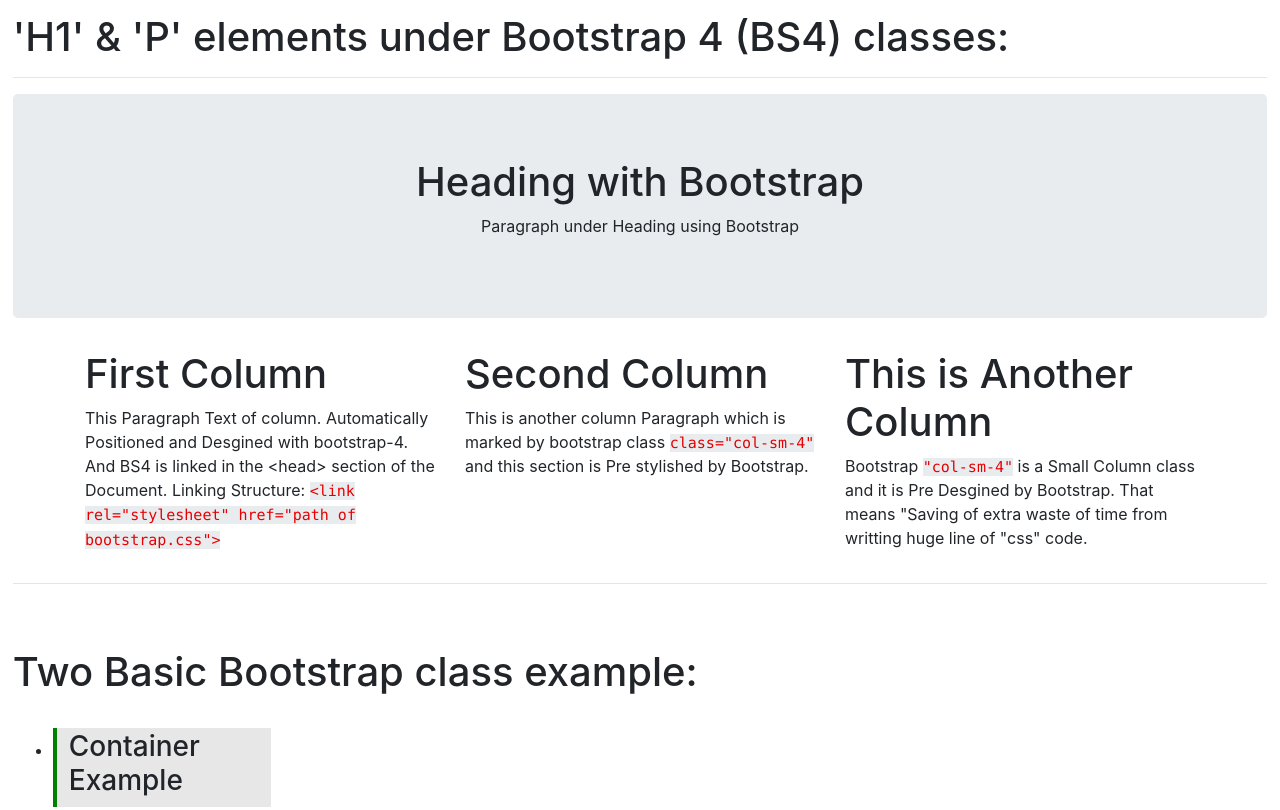
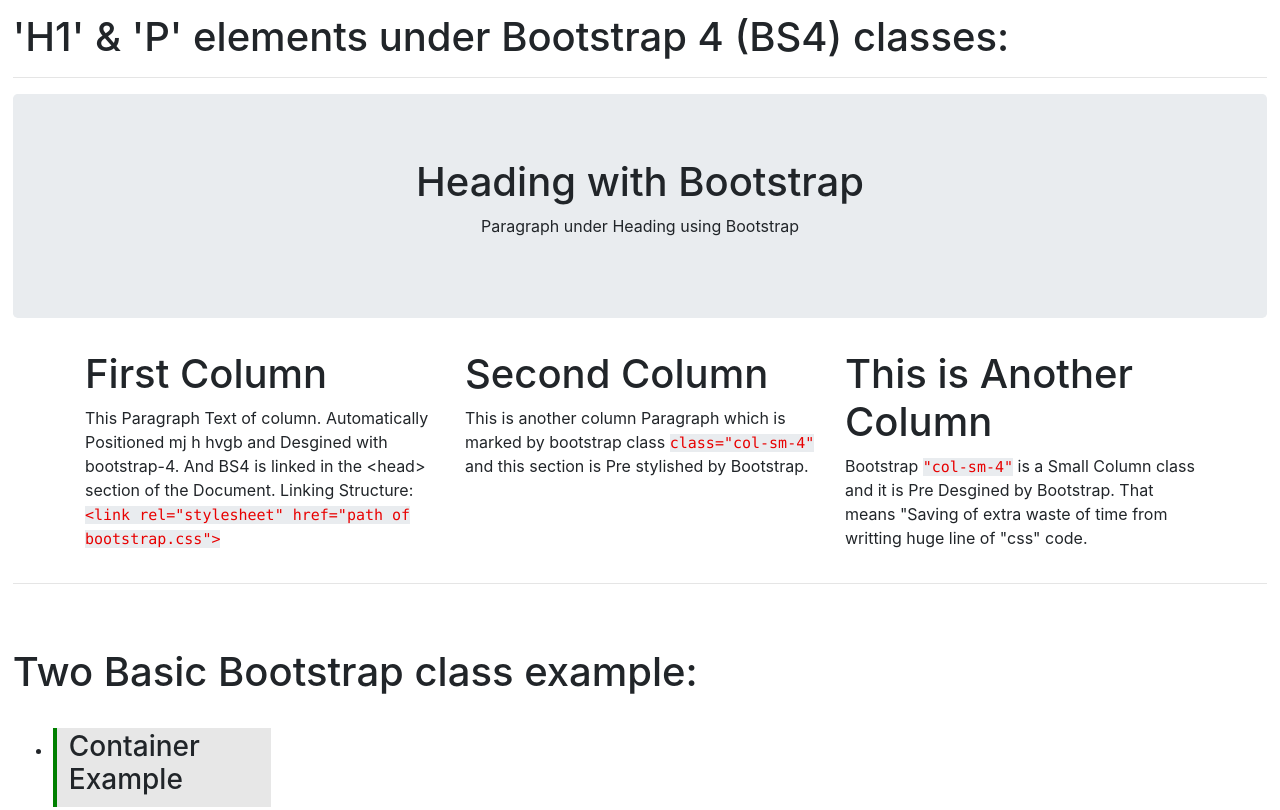
Before and after one commit to sabit-sbbt/HTML-Practice, a plain HTML site: page index.html in a window 1280 px wide. Shown: the top 810 px of the page. Drawn offline with Linux system fonts and the light colour scheme.

Commit message:
Update index.html

```diff
--- a/index.html
+++ b/index.html
@@ -24,7 +24,7 @@
     <div class="row">
         <div class="col-sm-4">
             <h1>First Column</h1>
-            <p>This Paragraph Text of column. Automatically Positioned and Desgined with bootstrap-4. And BS4 is linked in the
+            <p>This Paragraph Text of column. Automatically Positioned mj h hvgb and Desgined with bootstrap-4. And BS4 is linked in the
                 <code">&lt;head&gt;</code>
                 section of the Document. Linking Structure:
                 <code>&lt;link rel="stylesheet" href="path of bootstrap.css"&gt;</code>
```
